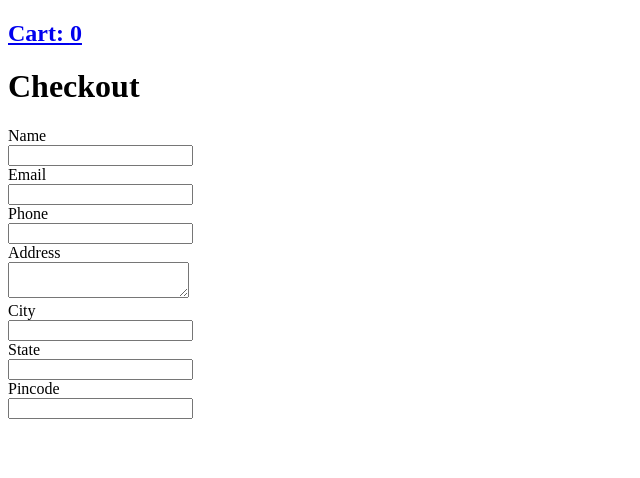
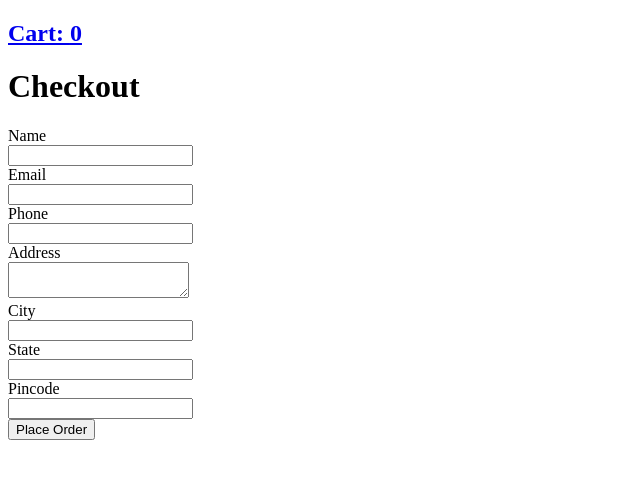
Before and after one commit to thelatalalwani/shopping-app-react, a React (Vite) app: page /checkout in a window 1280 px wide. Shown: the top 478 px of the page, without its empty margins (0-640 px from the left). Built offline with nearby package versions, Linux system fonts and the light colour scheme.

Commit message:
feat: add validation and error handling to Checkout component

```diff
--- a/src/pages/Checkout.jsx
+++ b/src/pages/Checkout.jsx
@@ -10,6 +10,7 @@ function Checkout() {
     state: "",
     pincode: "",
   });
+  const [errors, setErrors] = useState({});
 
   function handleChange(event) {
     const { name, value } = event.target;
@@ -18,6 +19,26 @@ function Checkout() {
       ...previousCustomer,
       [name]: value,
     }));
+  }
+
+  function handleSubmit() {
+    const validationErrors = {};
+
+    if (customer.name.trim() === "") {
+      validationErrors.name = "Name is required.";
+    }
+
+    if (customer.email.trim() === "") {
+      validationErrors.email = "Email is required.";
+    }
+
+    setErrors(validationErrors);
+
+    if (Object.keys(validationErrors).length > 0) {
+      return;
+    }
+
+    alert("Validation Passed");
   }
 
   return (
@@ -35,6 +56,8 @@ function Checkout() {
           value={customer.name}
           onChange={handleChange}
         />
+
+        {errors.name && <p style={{ color: "red" }}>{errors.name}</p>}
       </div>
 
       <div>
@@ -48,6 +71,8 @@ function Checkout() {
           value={customer.email}
           onChange={handleChange}
         />
+
+        {errors.email && <p style={{ color: "red" }}>{errors.email}</p>}
       </div>
 
       <div>
@@ -113,6 +138,8 @@ function Checkout() {
           onChange={handleChange}
         />
       </div>
+
+      <button onClick={handleSubmit}>Place Order</button>
     </div>
   );
 }
```
